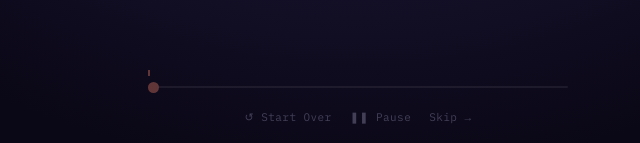
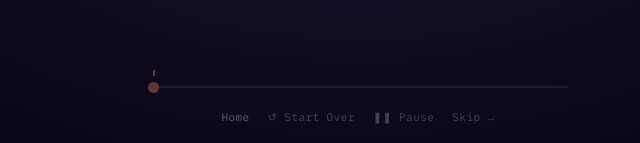
Before and after one commit to WPLEVY/lineog, a plain HTML site: page what-is-lineog.html in a window 1280 px wide. Shown: the part 654-797 px from the top of the page, 282-922 px from the left. Drawn offline with Linux system fonts and the light colour scheme.

Commit message:
Add files via upload

```diff
--- a/what-is-lineog.html
+++ b/what-is-lineog.html
@@ -127,7 +127,7 @@
   .scrubber-inner{position:relative; width:100%; max-width:420px;}
   #scrubberMarker{
     position:absolute; top:-2px; width:2px; height:6px; background:var(--coral-soft);
-    pointer-events:none; left:0%;
+    pointer-events:none; left:0%; transform:translateX(-50%);
   }
   #scrubber{
     -webkit-appearance:none; appearance:none; width:100%; max-width:420px; height:2px;
@@ -203,6 +203,7 @@
   </div>
 </div>
 <div id="controls">
+  <a href="index.html" style="color:inherit; text-decoration:none; font-family:'IBM Plex Mono',monospace; font-size:11px; letter-spacing:0.04em;">Home</a>
   <button id="restartBtn" onclick="restartSequence()">↺ Start Over</button>
   <button id="pauseBtn" onclick="togglePause()">❚❚ Pause</button>
   <button id="skipBtn" onclick="skipScene()">Skip →</button>
@@ -251,8 +252,9 @@
   let VIDEO_DURATION = 37.5; // fallback until real metadata loads
 
   function positionMarker(){
-    const pct = (VIDEO_DURATION / totalDuration) * 100;
-    document.getElementById('scrubberMarker').style.left = pct + '%';
+    const pct = (VIDEO_DURATION / totalDuration);
+    const thumbWidth = 11;
+    document.getElementById('scrubberMarker').style.left = `calc(${thumbWidth/2}px + ${pct} * (100% - ${thumbWidth}px))`;
   }
 
   let timelineSteps = [];
```
Also changed, not shown: lineog.html (+1 -1 lines), what-lineog-gives-you.html (+2 -1 lines).
